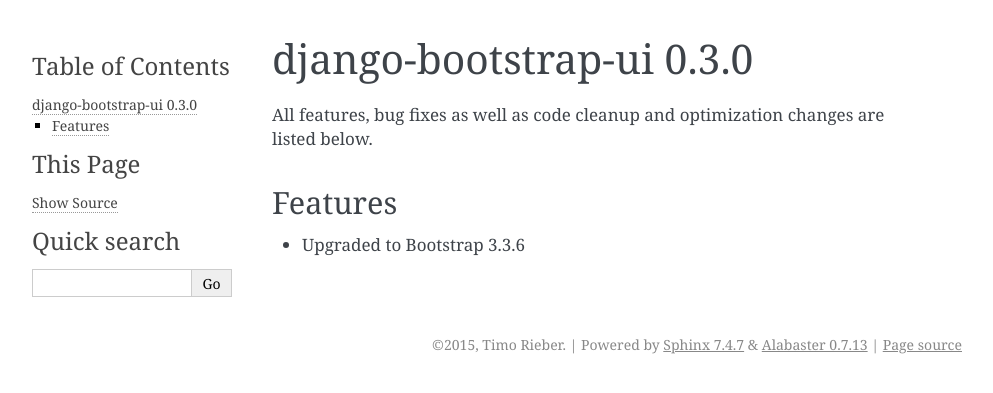
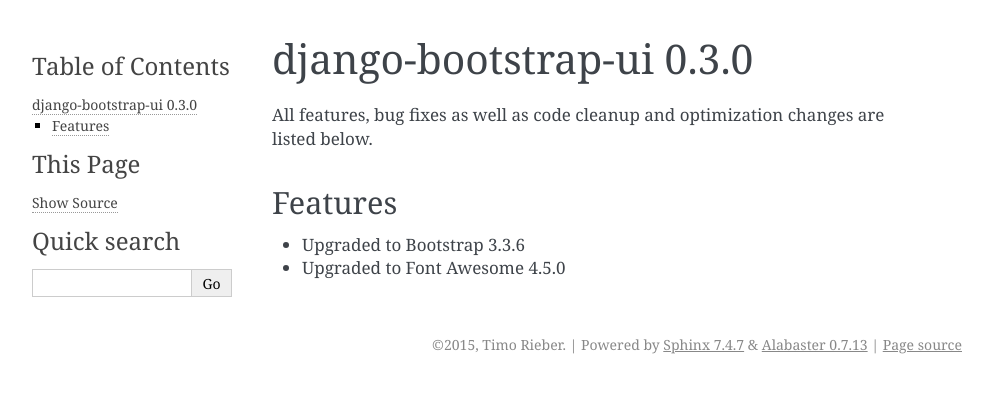
Before and after one commit to texperience/django-bootstrap-ui, a Sphinx documentation site: the page built from docs/releases/0.3.0.rst, in a window 1280 px wide. Shown: the top 393 px of the page, without its empty margins (148-1141 px from the left). Built offline with Sphinx 7.4.7, drawn with Linux system fonts in a browser that asks for light colours.

Commit message:
Upgraded to Font Awesome 4.5.0

```diff
--- a/CHANGELOG.txt
+++ b/CHANGELOG.txt
@@ -5,6 +5,7 @@
 ------------------
 
 * Upgraded to Bootstrap 3.3.6
+* Upgraded to Font Awesome 4.5.0
 
 
 0.2.0 (2015-12-13)
--- a/README.rst
+++ b/README.rst
@@ -31,7 +31,7 @@
 --------
 
 * Full-featured Bootstrap 3 template (3.3.6)
-* Latest Font Awesome integration (4.3.0)
+* Latest Font Awesome integration (4.5.0)
 * Built-in Bootstrap and `Bootswatch`_ themes (3.3.6)
 * Ready-to-use Bootstrap component templates
 * Intuitive template tag API for generating valid Bootstrap markup
--- a/docs/index.rst
+++ b/docs/index.rst
@@ -31,7 +31,7 @@
 --------
 
 * Full-featured Bootstrap 3 template (3.3.6)
-* Latest Font Awesome integration (4.3.0)
+* Latest Font Awesome integration (4.5.0)
 * Built-in Bootstrap and `Bootswatch`_ themes (3.3.6)
 * Ready-to-use Bootstrap component templates
 * Intuitive template tag API for generating valid Bootstrap markup
--- a/docs/releases/0.3.0.rst
+++ b/docs/releases/0.3.0.rst
@@ -7,3 +7,4 @@
 --------
 
 * Upgraded to Bootstrap 3.3.6
+* Upgraded to Font Awesome 4.5.0
```
Also changed, not shown: 2 other files.
